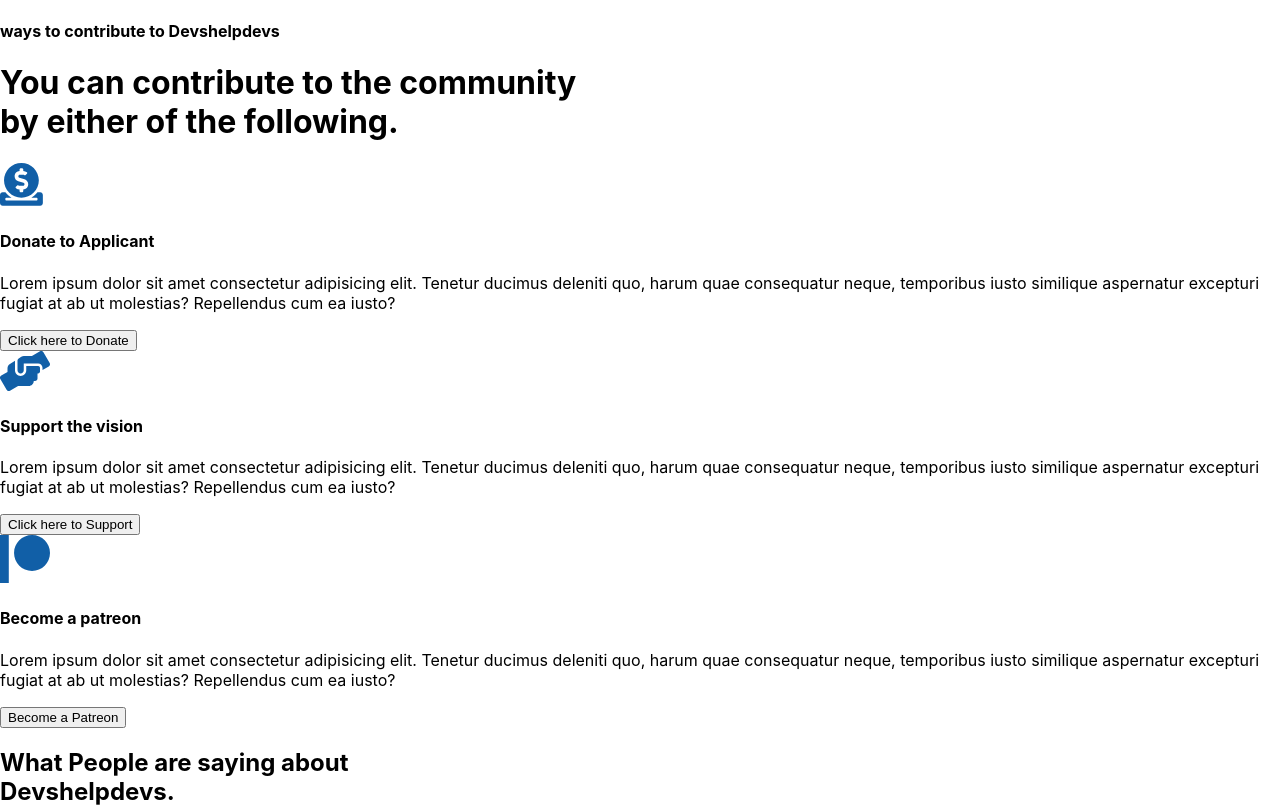
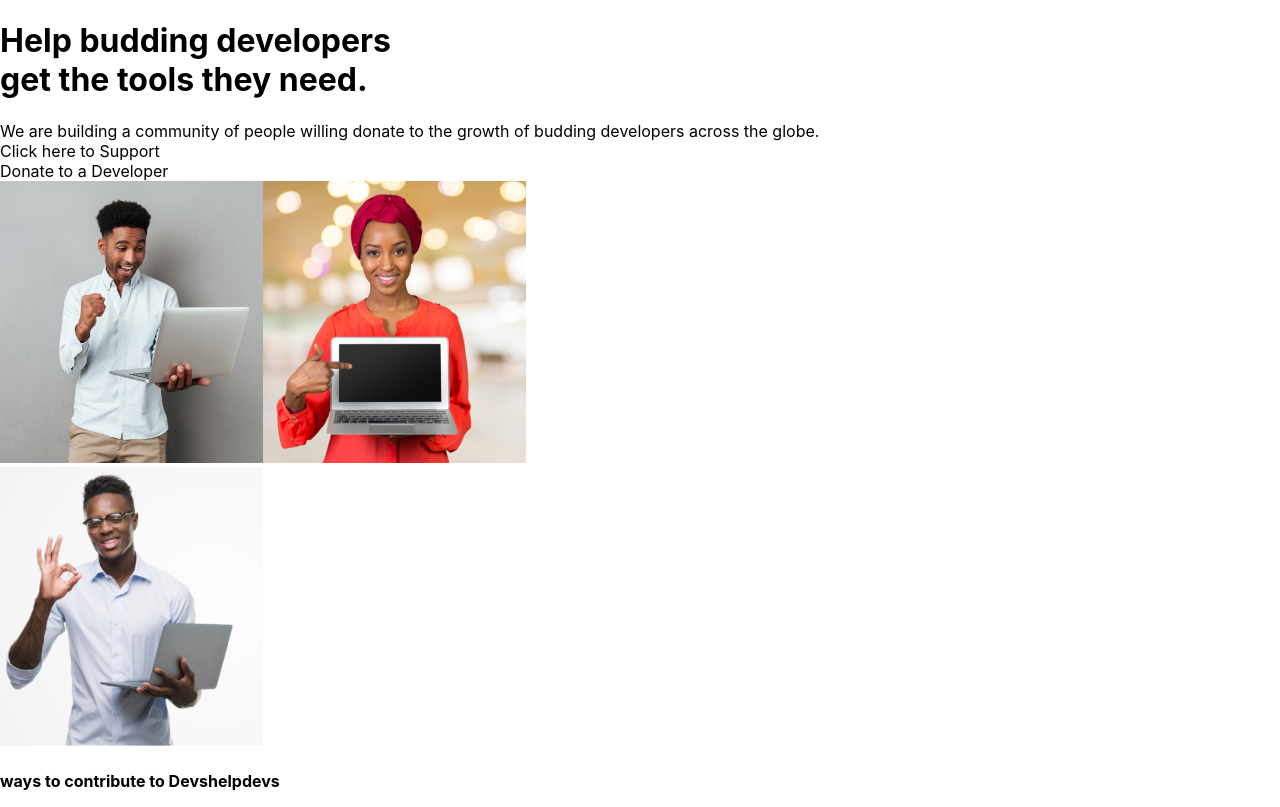
Before and after one commit to devshelpdevs/devshelpdevs_webapp, a Next.js app: page /homepage in a window 1280 px wide. Shown: the top 807 px of the page. Built offline with nearby package versions, Linux system fonts and the light colour scheme.

Commit message:
refactor: :art: folder structure
folder structurenand conflict resolve

none

```diff
--- a/pages/homepage.tsx
+++ b/pages/homepage.tsx
@@ -1,11 +1,14 @@
 
-import Contribute from './home/section/contribute'
-import Testimonials from '../components/pages/home/testimonials'
+import Contribute from '../components/pages/contribute/contribute';
+import Testimonials from '../components/pages/home/testimonials';
+import Hero from '../components/pages/home/hero';
 
 const Home = () =>  {
   return <>
+        <Hero />
         <Contribute/>
         <Testimonials />
+
   </>
 }
 
--- a/pages/index.tsx
+++ b/pages/index.tsx
@@ -1,7 +1,6 @@
 import Head from 'next/head'
 
 
->>>>>> dev
 
 export default function Home() {
   return (
@@ -37,10 +36,6 @@ export default function Home() {
         <h1 >
           Welcome to <a href="/">DevsHelpDevs!</a>
         </h1>
-
-
-
-
       </main>
     </div>
   )
```
Also changed, not shown: components/pages/contribute/contribute.tsx (renamed from pages/home/section/contribute.tsx).
